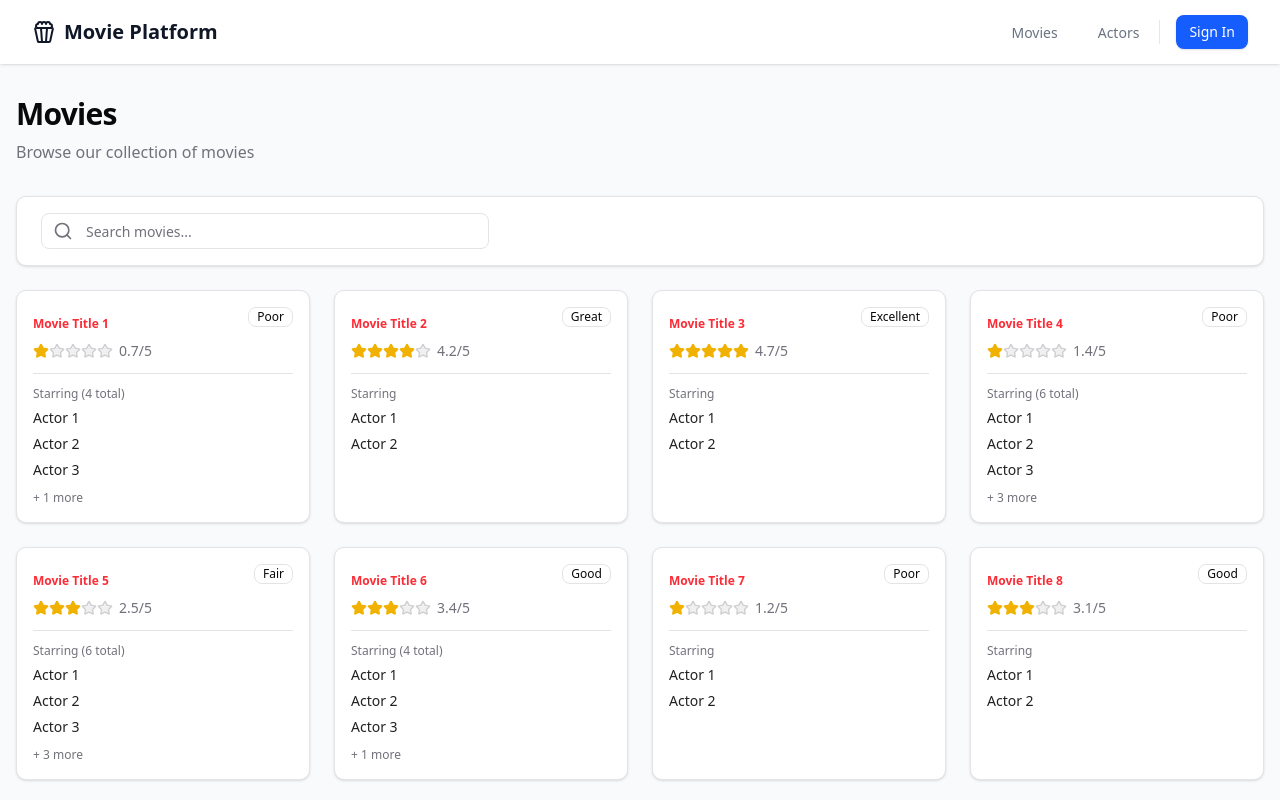
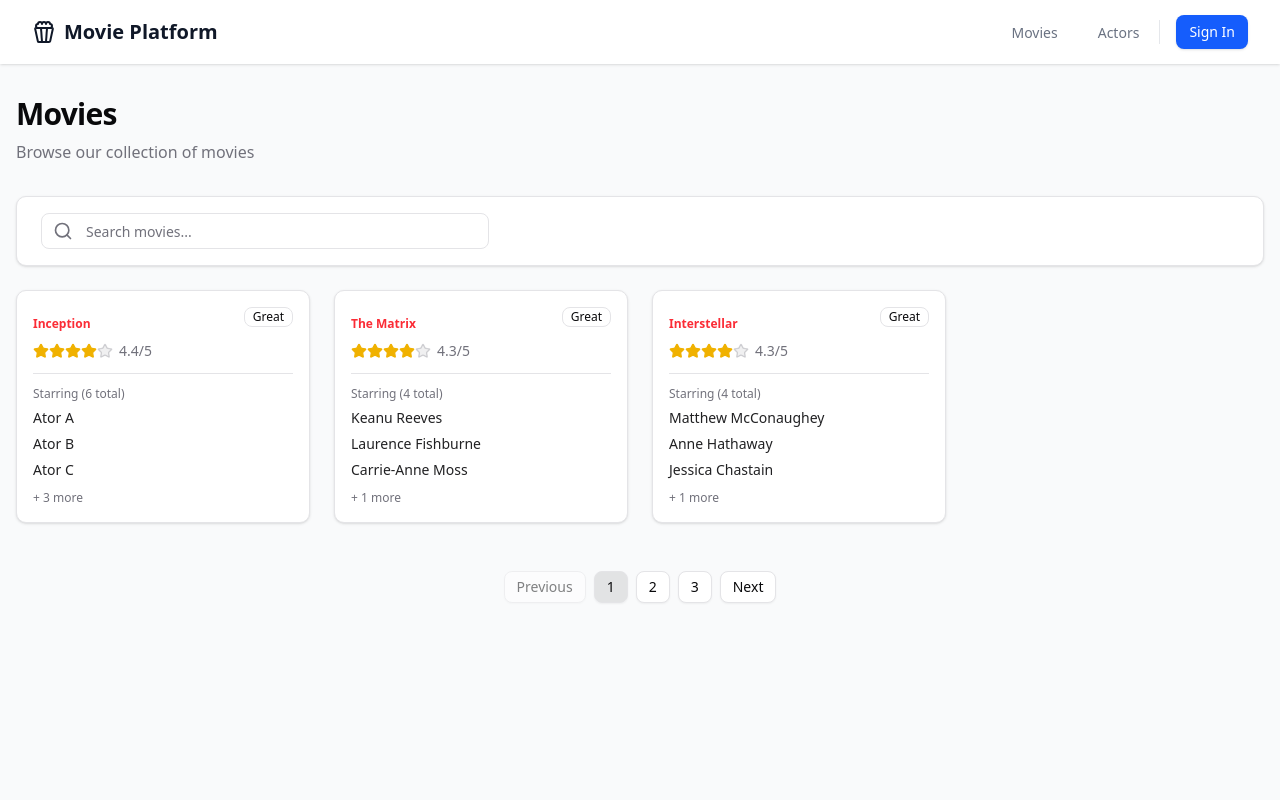
Before and after one commit to AtilioA/movie-platform, a Next.js app in the folder web/: page /movies in a window 1280 px wide. Shown: the top 800 px of the page. Built offline with nearby package versions, Linux system fonts and the light colour scheme.

Commit message:
refactor: extract mocked data

```diff
--- a/web/src/app/movies/[id]/page.tsx
+++ b/web/src/app/movies/[id]/page.tsx
@@ -1,24 +1,13 @@
 import { notFound } from 'next/navigation';
 import { Star } from "lucide-react";
 import { ActorCard } from "@/components/actor/actor-card";
-import { Card } from '@/components/ui/card';
 
-// Mock data - will be replaced with actual API call
+import { mockMovies } from '@/mock/movies';
+
 async function getMovieById(id: string) {
   // Simulate API delay
   await new Promise(resolve => setTimeout(resolve, 1000));
-  const movies = [
-    {
-      id: '1',
-      title: 'Inception',
-      rating: 8.8,
-      actors: Array.from({ length: 6 }, (_, i) => ({
-        id: `${i + 1}`,
-        name: `Ator ${String.fromCharCode(65 + i)}`,
-      })),
-    },
-  ];
-  const movie = movies.find(movie => movie.id === id);
+  const movie = mockMovies.find(movie => movie.id === id);
   if (!movie) return null;
   return movie;
 }
@@ -44,7 +33,7 @@
           <h2 className="text-2xl font-semibold mb-4">Cast</h2>
           <div className="grid grid-cols-2 sm:grid-cols-3 md:grid-cols-4 lg:grid-cols-6 gap-4">
             {actors.map((actor: { id: string; name: string }) => (
-              <ActorCard key={actor.id} id={actor.id} name={actor.name} />
+              <ActorCard key={actor.id} id={Number(actor.id)} name={actor.name} />
             ))}
           </div>
         </div>
--- a/web/src/app/movies/page.tsx
+++ b/web/src/app/movies/page.tsx
@@ -8,22 +8,14 @@
 import { PageHeader } from '@/components/ui/page-header';
 import { useState } from 'react';
 
+import { mockMovies } from '@/mock/movies';
+
 export default function MoviesPage() {
   const [query, setQuery] = useState('');
-
-  // Mock data - will be replaced with actual API calls
-  const movies = Array(12).fill(0).map((_, i) => ({
-    id: i + 1,
-    title: `Movie Title ${i + 1}`,
-    rating: (Math.random() * 10).toFixed(1),
-    actors: Array(Math.floor(Math.random() * 5) + 2).fill(0).map((_, j) => ({
-      id: j + 1,
-      name: `Actor ${j + 1}`,
-    })),
-  }));
+  const movies = mockMovies;
 
   // Replace with proper search logic with debouncing and back-end
-  const filteredMovies = movies.filter(movie =>
+  const filteredMovies = movies.filter((movie: { title: string }) =>
     movie.title.toLowerCase().includes(query.toLowerCase())
   );
 
@@ -44,10 +36,13 @@
         {filteredMovies.map((movie) => (
           <MovieCard
             key={movie.id}
-            id={movie.id}
+            id={Number(movie.id)}
             name={movie.title}
             rating={Number(movie.rating)}
-            actors={movie.actors}
+            actors={movie.actors.map(actor => ({
+              id: Number(actor.id),
+              name: actor.name,
+            }))}
           />
         ))}
       </div>
--- a/web/src/components/actor/actor-card.tsx
+++ b/web/src/components/actor/actor-card.tsx
@@ -2,7 +2,7 @@
 import { Card, CardHeader, CardTitle } from "@/components/ui/card";
 
 export interface ActorCardProps {
-  id: string;
+  id: number | string;
   name: string;
   movieCount?: number;
   href?: string; // Optional link to actor detail
--- /dev/null
+++ b/web/src/mock/movies.ts
@@ -0,0 +1,37 @@
+export const mockMovies = [
+  {
+    id: '1',
+    title: 'Inception',
+    rating: 8.8,
+    actors: [
+      { id: '1', name: 'Ator A' },
+      { id: '2', name: 'Ator B' },
+      { id: '3', name: 'Ator C' },
+      { id: '4', name: 'Ator D' },
+      { id: '5', name: 'Ator E' },
+      { id: '6', name: 'Ator F' },
+    ],
+  },
+  {
+    id: '2',
+    title: 'The Matrix',
+    rating: 8.7,
+    actors: [
+      { id: '1', name: 'Keanu Reeves' },
+      { id: '2', name: 'Laurence Fishburne' },
+      { id: '3', name: 'Carrie-Anne Moss' },
+      { id: '4', name: 'Hugo Weaving' },
+    ],
+  },
+  {
+    id: '3',
+    title: 'Interstellar',
+    rating: 8.6,
+    actors: [
+      { id: '1', name: 'Matthew McConaughey' },
+      { id: '2', name: 'Anne Hathaway' },
+      { id: '3', name: 'Jessica Chastain' },
+      { id: '4', name: 'Michael Caine' },
+    ],
+  },
+];
```
